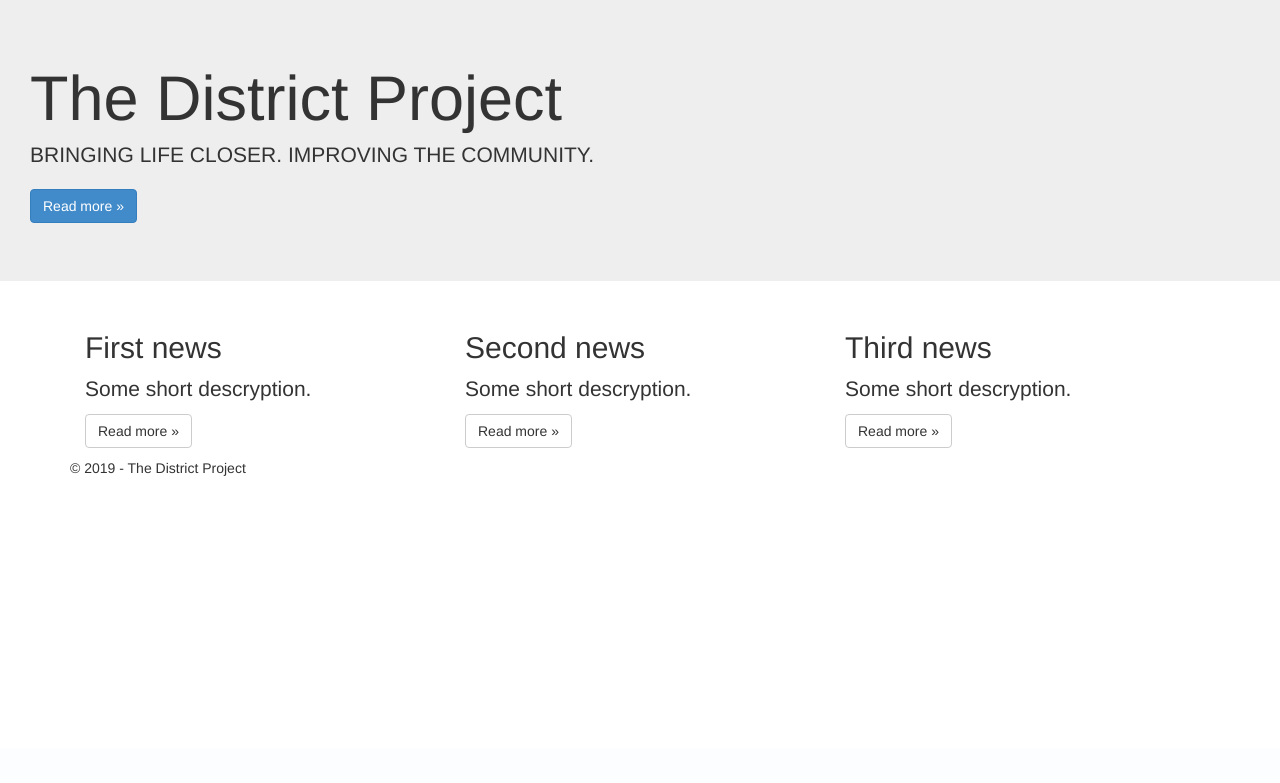
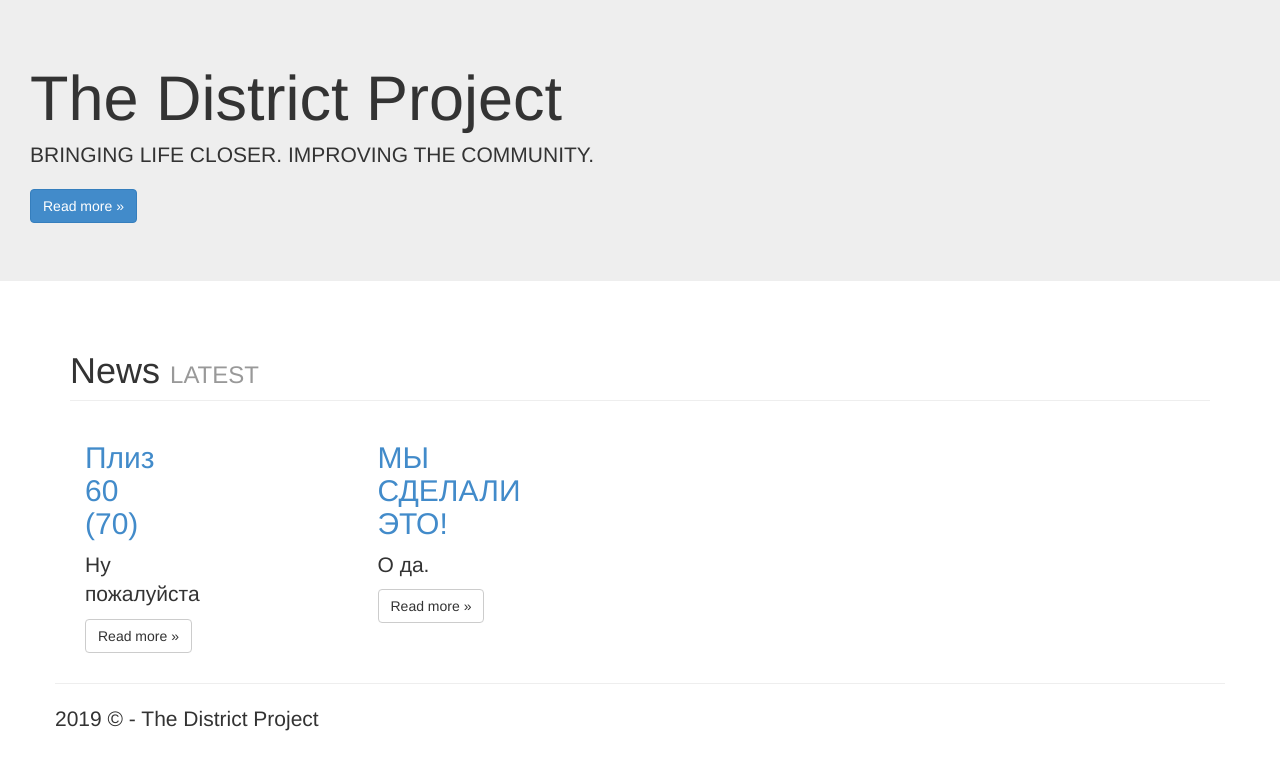
Before and after one commit to elya-bar-elya-zhoq/project, a Django app: page / in a window 1280 px wide. Shown: the part 51-834 px from the top of the page. Before the commit the page ends 527 px from the top, so only its background shows below. Run offline with Django 3.2, Linux system fonts and the light colour scheme; data comes from the database, SQL or seed files in the repository; both versions use the stored data as it was after the commit; some libraries are stand-ins or nearby versions.

Commit message:
Add files via upload

```diff
--- a/DjangoWebProject1/DjangoWebProject1/urls.py
+++ b/DjangoWebProject1/DjangoWebProject1/urls.py
@@ -8,9 +8,7 @@ from django.contrib.auth.views import LoginView, LogoutView
 from myApp import forms, views
 from django.conf.urls import url, include
 
-# app_name = 'myApp'
 urlpatterns = [
-    path('', views.home, name='home'),
     path('contact/', views.contact, name='contact'),
     path('about/', views.about, name='about'),
     path('login/',
@@ -26,9 +24,10 @@ urlpatterns = [
          ),
          name='login'),
     path('logout/', LogoutView.as_view(next_page='/'), name='logout'),
-    path('suggestions/', views.index, name='index'),
+    path('suggestions/', views.indexS, name='indexS'),
     path('suggestions/new_suggestion/', views.new_suggestion, name='new_suggestion'),
     path('suggestions/<int:suggestion_id>/', views.detail, name='detail'),
     path('suggestions/<int:suggestion_id>/leave_comment/', views.leave_comment, name='leave_comment'),
     path('admin/', admin.site.urls),
+    path('', include('myApp.urls')),
 ]
--- a/DjangoWebProject1/myApp/admin.py
+++ b/DjangoWebProject1/myApp/admin.py
@@ -1,6 +1,7 @@
 from django.contrib import admin
-from .models import Suggestion, Comment
+from .models import Suggestion, Comment, News
 
 # adding Suggestions and their Comments to admin site
 admin.site.register(Suggestion)
 admin.site.register(Comment)
+admin.site.register(News)
--- a/DjangoWebProject1/myApp/models.py
+++ b/DjangoWebProject1/myApp/models.py
@@ -50,3 +50,11 @@ class Comment(models.Model):
     class Meta:
         verbose_name = 'Комментарий'
         verbose_name_plural = 'Комментарии'
+
+class News(models.Model):
+	news_name = models.CharField(max_length = 1000)
+	news_text = models.TextField(default="")
+	news_date = models.DateTimeField('Дата публикации')
+
+	def __str__(self):
+		return self.news_name
--- a/DjangoWebProject1/myApp/templates/app/index.html
+++ b/DjangoWebProject1/myApp/templates/app/index.html
@@ -15,23 +15,31 @@
 
 {% block content %}
 <div class="lead">
+    {% if latest_news %}
+<!-- thymeleaf -->
+        <div class="row">
+            <div class="col-lg-12">
+                <h1 class="page-header">News
+                    <small color="red">LATEST</small>
+                </h1>
+            </div>
+        </div>
+        {% for news in latest_news %}
+            <div class="row">
+                <div class="col-md-3 portfolio-item">
                 <div class="col-md-4">
-        <h2>First news</h2>
+                <h2><a href="{% url 'myApp:news' %}">{{news.news_name}}</a></h2>
                 <p>
-            Some short descryption.
+                    <p>{{news.news_text|truncatewords:10}}</p>
                 </p>
                 <p><a class="btn btn-default" href="/">Read more &raquo;</a></p>
                 </div>
-    <div class="col-md-4">
-        <h2>Second news</h2>
-        <p>Some short descryption.</p>
-        <p><a class="btn btn-default" href="/">Read more &raquo;</a></p>
             </div>
-    <div class="col-md-4">
-        <h2>Third news</h2>
-        <p>Some short descryption.</p>
-        <p><a class="btn btn-default" href="/">Read more &raquo;</a></p>
-    </div>
+    {% endfor %}
+{% else %}
+      <p> "No available news" </p>
+{% endif %}
+
 </div>
 
 {% endblock %}
--- a/DjangoWebProject1/myApp/templates/app/layout.html
+++ b/DjangoWebProject1/myApp/templates/app/layout.html
@@ -26,8 +26,8 @@
             </div>
             <div class="navbar-collapse collapse">
                 <ul class="nav navbar-nav">
-                    <li><a href="{% url 'home' %}">Home</a></li>
-                    <li><a href="{% url 'index' %}">Suggestions</a></li>
+                    <li><a href="{% url 'myApp:home' %}">Home</a></li>
+                    <li><a href="{% url 'indexS' %}">Suggestions</a></li>
                     <li><a href="{% url 'about' %}">About</a></li>
                     <li><a href="{% url 'contact' %}">Contact</a></li>
                 </ul>
@@ -40,7 +40,7 @@
         {% block content %}{% endblock %}
         <hr />
         <footer>
-            <p>&copy; {{ year }} - The District Project</p>
+            <p>{{ year }} &copy; - The District Project</p>
         </footer>
     </div>
 
--- /dev/null
+++ b/DjangoWebProject1/myApp/urls.py
@@ -0,0 +1,15 @@
+
+"""
+Definition of urls for DjangoWebProject1.
+"""
+from datetime import datetime
+from django.urls import path
+from django.contrib.auth.views import LoginView, LogoutView
+from myApp import forms, views
+from django.conf.urls import url, include
+
+app_name = 'myApp'
+urlpatterns = [
+    path('', views.home, name='home'),
+    path('/news', views.news, name='news'),
+]
--- a/DjangoWebProject1/myApp/views.py
+++ b/DjangoWebProject1/myApp/views.py
@@ -5,17 +5,19 @@ Definition of views.
 from datetime import datetime
 from django.shortcuts import render
 from django.http import HttpRequest
-from .models import Suggestion, Comment
+from .models import Suggestion, Comment, News
 from django.http import Http404, HttpResponseRedirect
 from django.urls import reverse
 
 def home(request):
     """Renders the home page."""
     assert isinstance(request, HttpRequest)
+    latest_news = News.objects.order_by('-news_date')[:4]
     return render(
         request,
         'app/index.html',
         {
+            'latest_news':latest_news,
             'title':'Home Page',
             'year':datetime.now().year,
         }
@@ -49,7 +51,7 @@ def about(request):
     )
 
 
-def index(request):
+def indexS(request):
     suggestions_list = Suggestion.objects.all().order_by('-pub_date')
     return render(
         request,
@@ -99,6 +101,14 @@ def detail(request, suggestion_id):
         }
     )
 
+def news(request):
+    """Using get_object_or_404() shortcut to return PNF 404"""
+    nw = get_object_or_404(News)
+    nw.save()
+    return render(reverse("app/index.html"),
+                  {
+                      "news":nw
+                      })
 
 def leave_comment(request, suggestion_id):
     try:
```
Also changed, not shown: DjangoWebProject1/db.sqlite3, DjangoWebProject1/myApp/migrations/0005_news.py (added). Lines whose indentation alone changed are shown as unchanged.
